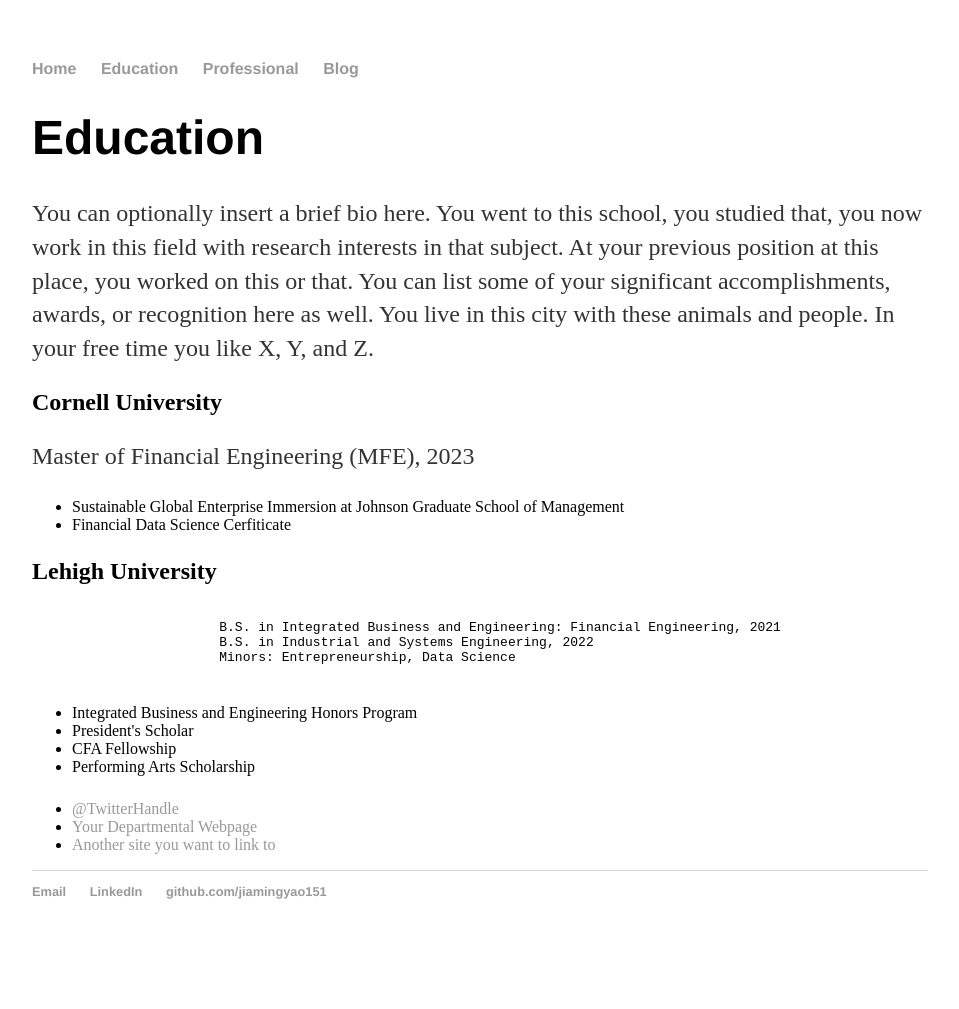
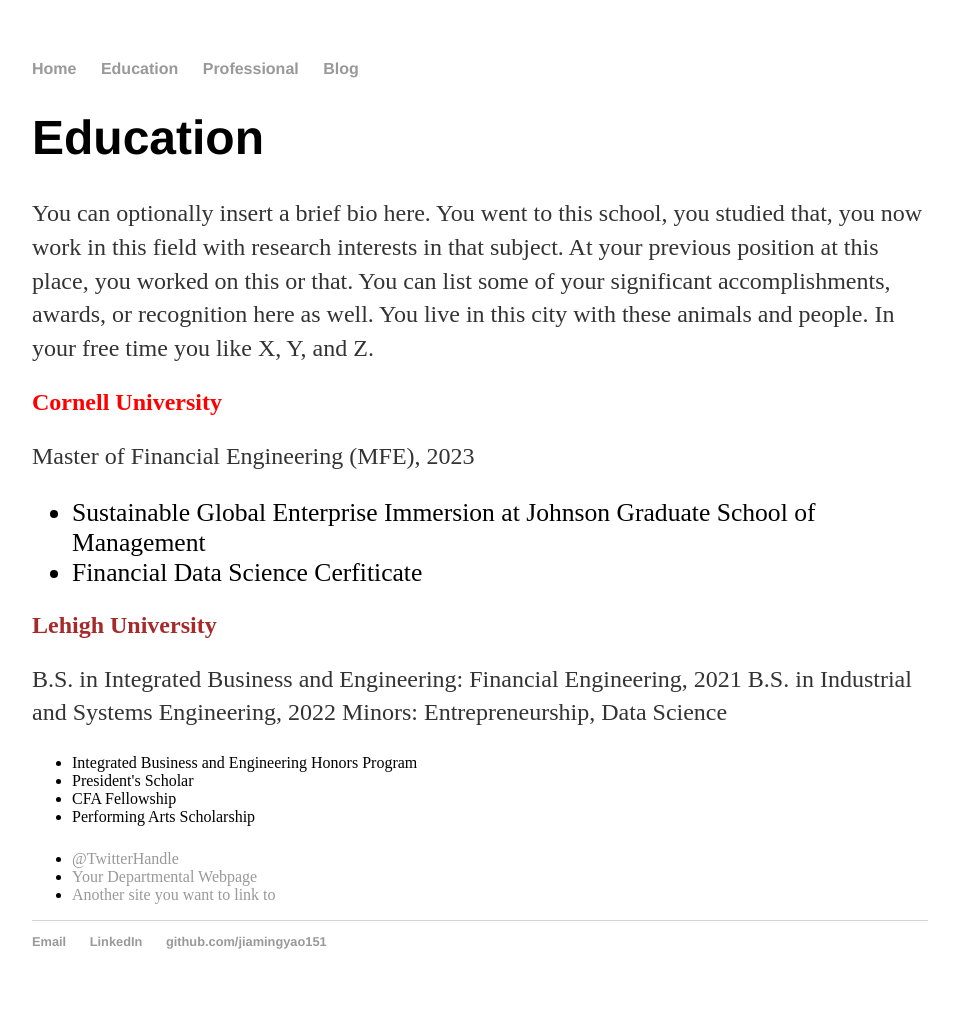
Before and after one commit to jiamingyao151/jiamingyao151.github.io, a Jekyll site: the page built from education/index.html, in a window 1280 px wide. Shown: the whole page, without its empty margins (160-1119 px from the left). Built offline with Jekyll 4.4.1, drawn with Linux system fonts in a browser that asks for light colours; before the commit the page ends 959 px from its top, so only the background shows below that.

Commit message:
Update index.html

```diff
--- a/education/index.html
+++ b/education/index.html
@@ -8,22 +8,22 @@
 	<p>You can optionally insert a brief bio here. You went to this school, you studied that, you now work in this field with research interests in that subject. At your previous position at this place, you worked on this or that. You can list some of your significant accomplishments, awards, or recognition here as well. You live in this city with these animals and people. In your free time you like X, Y, and Z.</p>
 
 
-	<h2> Cornell University</h2>
-	   <p> Master of Financial Engineering (MFE), 2023</p>
+	<h2 style="color:red"> Cornell University</h2>
+	<p> Master of Financial Engineering (MFE), 2023</p>
 	</p>
 <ul>
-		<li>Sustainable Global Enterprise Immersion at Johnson Graduate School of Management</li>
-		<li>Financial Data Science Cerfiticate</li>
+		<li style="font-size:160%;">Sustainable Global Enterprise Immersion at Johnson Graduate School of Management</li>
+		<li style="font-size:160%;">Financial Data Science Cerfiticate</li>
 		</ul>
 	</p>
 
 
- 	 <h2> Lehigh University</h2>
- 		<pre>
-			B.S. in Integrated Business and Engineering: Financial Engineering, 2021
-			B.S. in Industrial and Systems Engineering, 2022
-			Minors: Entrepreneurship, Data Science
-		</pre>
+ 	 <h2 style="color:brown"> Lehigh University</h2>
+	<p>
+	B.S. in Integrated Business and Engineering: Financial Engineering, 2021
+	B.S. in Industrial and Systems Engineering, 2022
+	Minors: Entrepreneurship, Data Science
+	</p>
 	<p>
 	<ul>
 		<li>Integrated Business and Engineering Honors Program</li>
```
